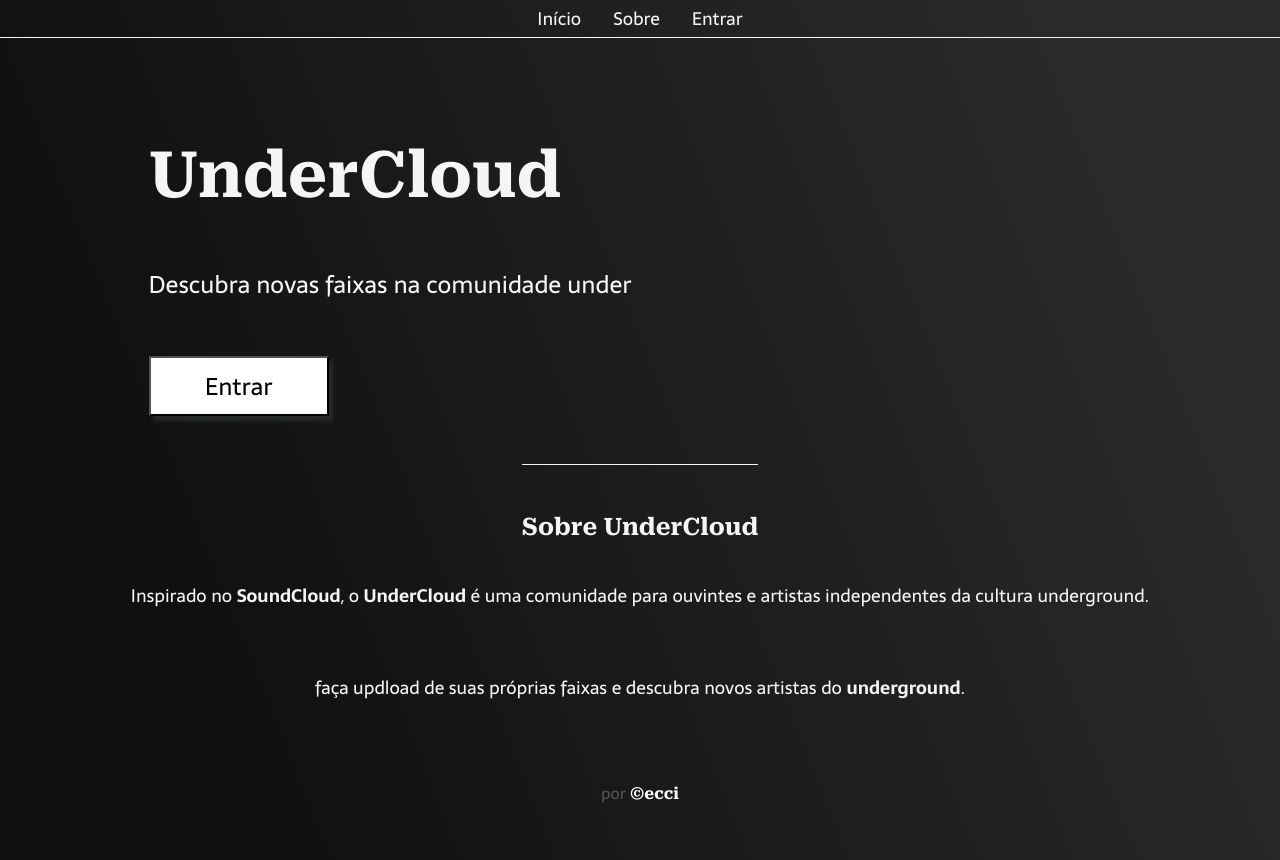
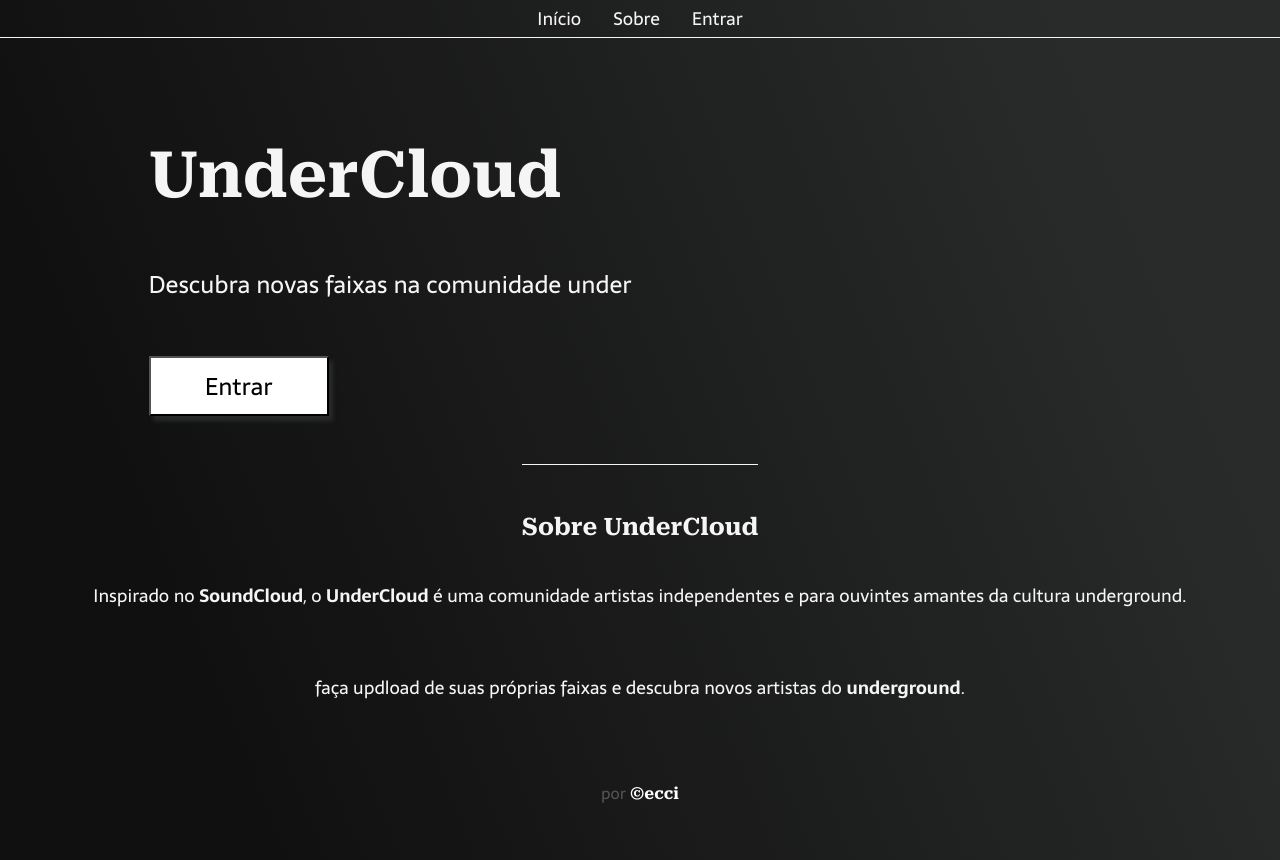
Before and after one commit to eccxdee/UnderCloud, a plain HTML site: page index.html in a window 1280 px wide. Drawn offline with Linux system fonts and the light colour scheme.

Commit message:
conteudo-secundario-escrito-paragrafo alterado 'artistas independentes e ouvintes amantes da cultura underground'

```diff
--- a/index.html
+++ b/index.html
@@ -32,7 +32,7 @@
         <section class="conteudo-secundario">
             <h3 class="conteudo-secundario-escrito-titulo">Sobre UnderCloud</h3>
 
-                <p id="conteudo-secundario-escrito-paragrafo">Inspirado no <strong>SoundCloud</strong>, o <strong>UnderCloud</strong> é uma comunidade para ouvintes e artistas independentes da cultura underground.</p>
+                <p id="conteudo-secundario-escrito-paragrafo">Inspirado no <strong>SoundCloud</strong>, o <strong>UnderCloud</strong> é uma comunidade artistas independentes e para ouvintes amantes da cultura underground.</p>
                 <p id="conteudo-secundario-escrito-paragrafo">faça updload de suas próprias faixas e descubra novos artistas do <strong>underground</strong>.</p>
         </section>
     </main>
```
